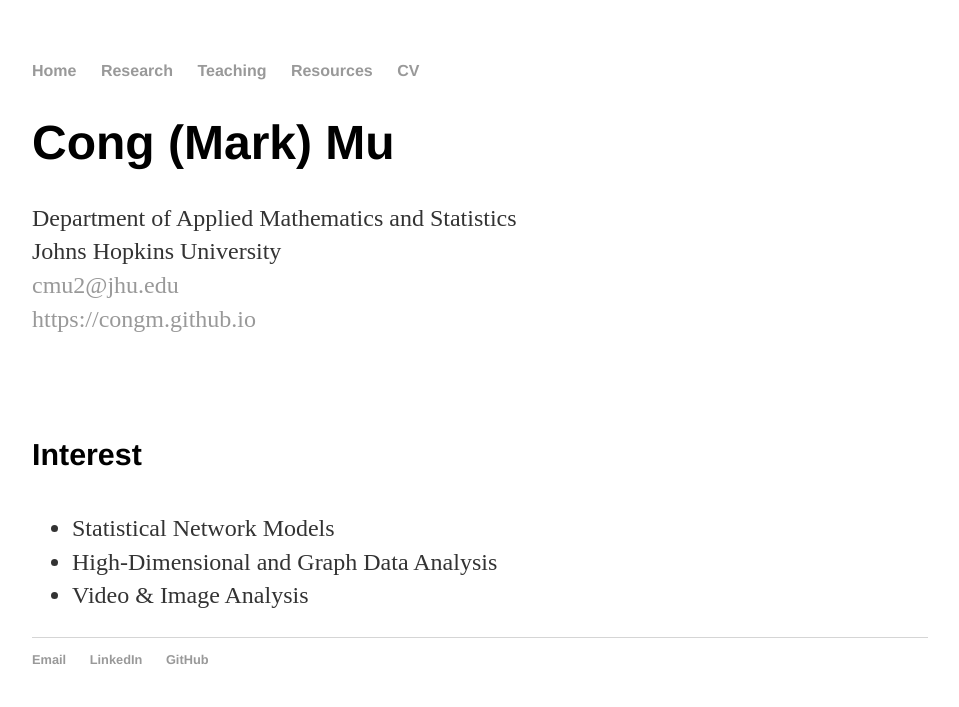
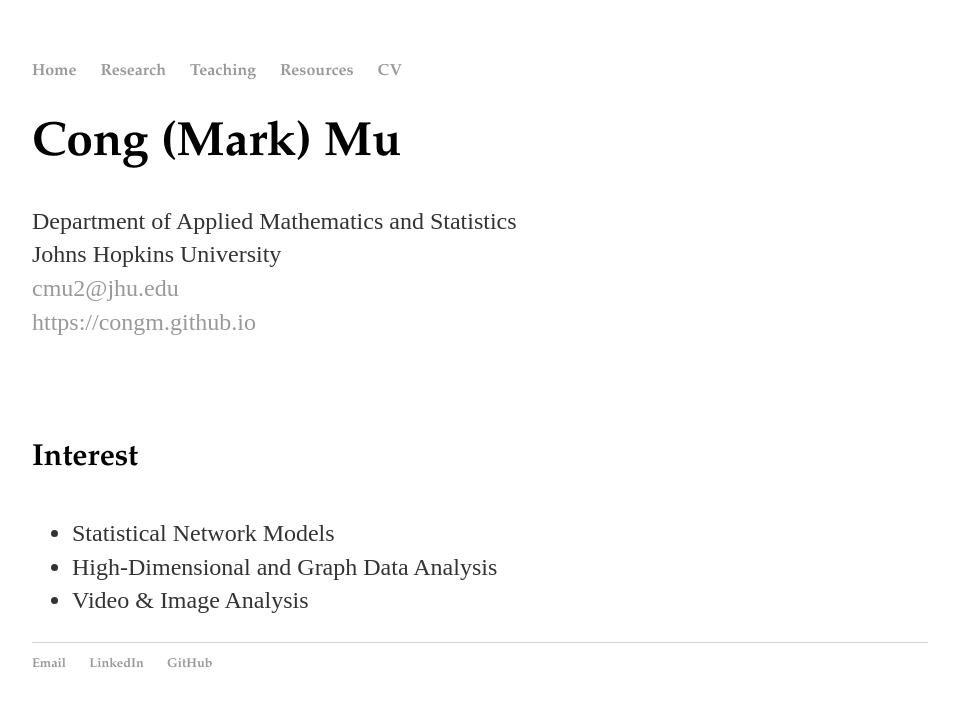
Before and after one commit to CongM/CongM.github.io, a Jekyll site: the page built from index.html, in a window 1280 px wide. Shown: the top 707 px of the page, without its empty margins (160-1119 px from the left). Built offline with Jekyll 4.4.1, drawn with Linux system fonts in a browser that asks for light colours.

Commit message:
Update main.css

```diff
--- a/css/main.css
+++ b/css/main.css
@@ -5,13 +5,13 @@
 
 p, ul { font-size: 1.5em; line-height: 1.4em; color: #333; }
 
-h1, h2, h3, h4 { font-family: 'Helvetica', 'Arial', 'Sans-Serif'; }
+h1, h2, h3, h4 { font-family: 'Palatino', 'Helvetica', 'Arial', 'Sans-Serif'; }
 h1 { font-size: 3em;  }
 h2 { font-size: 2.7em; }
 h3 { font-size: 2.3em; }
 h4 { font-size: 1.9em; }
 
-nav ul, footer ul { font-size: 1em; font-family: 'Helvetica', 'Arial', 'Sans-Serif'; padding: 0px; list-style: none; font-weight: bold; }
+nav ul, footer ul { font-size: 1em; font-family: 'Palatino', 'Helvetica', 'Arial', 'Sans-Serif'; padding: 0px; list-style: none; font-weight: bold; }
 nav ul li, footer ul li { display: inline; margin-right: 20px; }
 
 footer { border-top: 1px solid #d5d5d5; font-size: .8em; }
```
